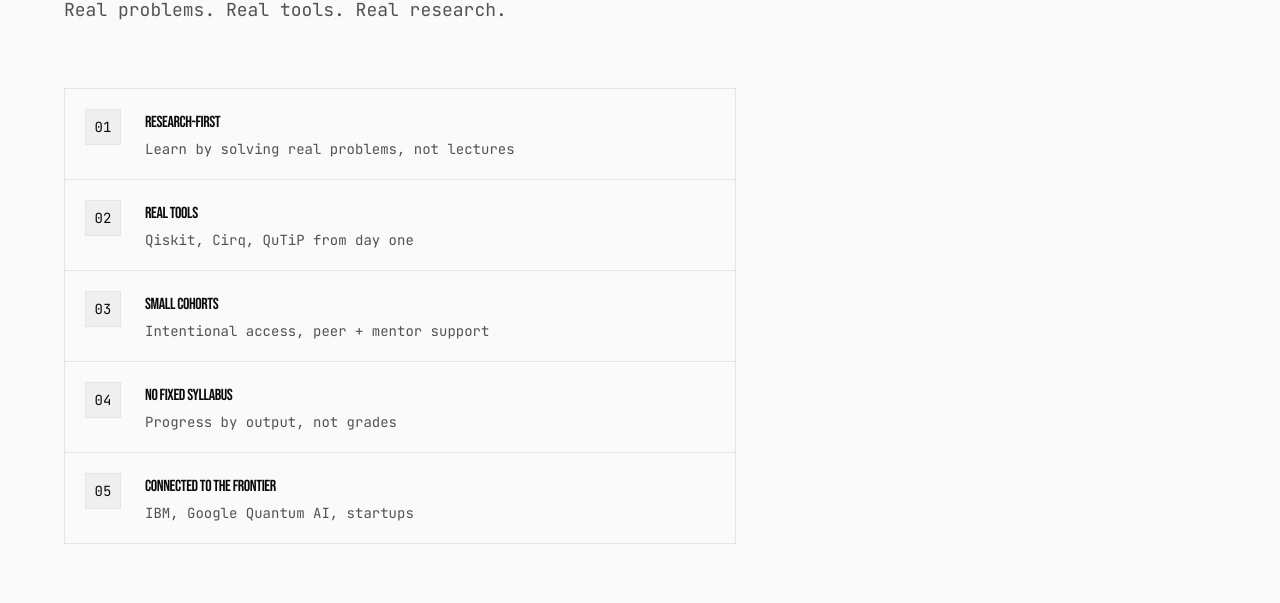
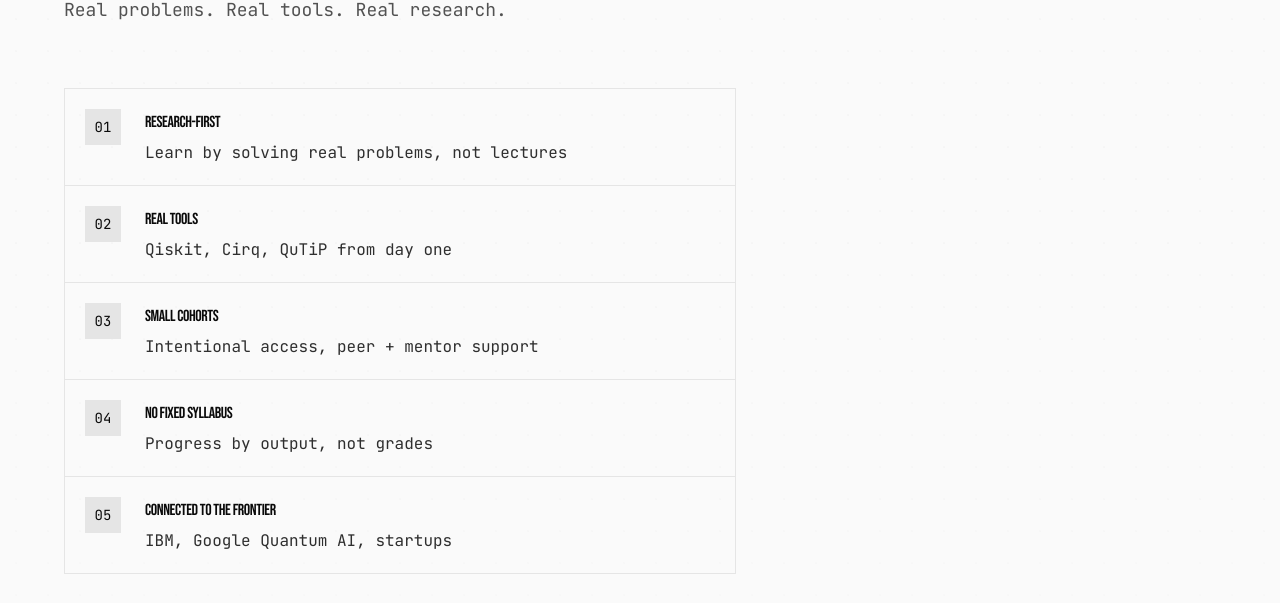
Before and after one commit to appetite-studio-team/quantumx.school, a Next.js app: page / in a window 1280 px wide. Shown: the part 1117-1720 px from the top of the page. Built offline with nearby package versions, Linux system fonts and the light colour scheme.

Commit message:
Improve list readability: darker descriptions, stronger number boxes
Made-with: Cursor

```diff
--- a/src/app/page.tsx
+++ b/src/app/page.tsx
@@ -98,14 +98,14 @@ export default function Home() {
               {whatWeDo.map((item, i) => (
                 <StaggerItem key={i}>
                   <div className="flex items-start gap-4 md:gap-6 py-4 md:py-5 px-4 md:px-5">
-                    <span className="flex-shrink-0 w-8 h-8 md:w-9 md:h-9 flex items-center justify-center font-body text-xs md:text-sm tabular-nums text-fg bg-subtle/50 border border-subtle">
+                    <span className="flex-shrink-0 w-8 h-8 md:w-9 md:h-9 flex items-center justify-center font-body text-xs md:text-sm tabular-nums text-fg bg-subtle border border-subtle">
                       0{i + 1}
                     </span>
                     <div className="min-w-0 pt-0.5">
                       <p className="font-heading text-fg text-sm md:text-base tracking-tight uppercase">
                         {item.title}
                       </p>
-                      <p className="text-muted text-xs md:text-sm mt-1 leading-relaxed">
+                      <p className="text-fg/85 text-sm md:text-base mt-1.5 leading-relaxed font-body">
                         {item.desc}
                       </p>
                     </div>
```
